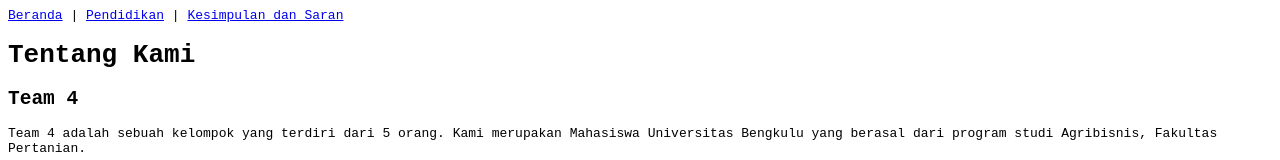
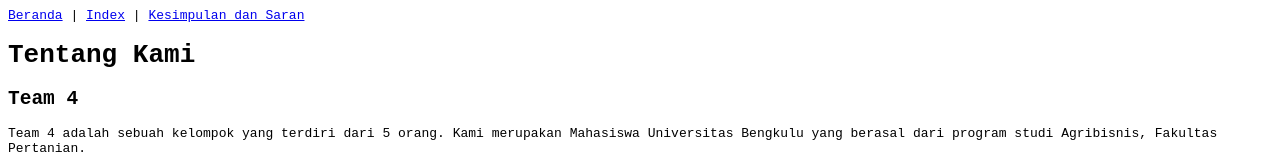
Before and after one commit to 160602/Website-Pendidikan, a plain HTML site: page Beranda.html in a window 1280 px wide. Shown: the top 160 px of the page. Drawn offline with Linux system fonts and the light colour scheme.

Commit message:
Update Beranda.html

```diff
--- a/Beranda.html
+++ b/Beranda.html
@@ -7,7 +7,7 @@
     <title>Beranda</title>
 </head>
 <body style="font-family: monospace;">
-    <a href="Beranda.html">Beranda</a> | <a href="Pendidikan.html">Pendidikan</a> | <a href="Kesimpulan.html">Kesimpulan dan Saran</a>
+    <a href="Beranda.html">Beranda</a> | <a href="Index.html">Index</a> | <a href="Kesimpulan.html">Kesimpulan dan Saran</a>
     <h1>Tentang Kami</h1>
     <h2>Team 4</h2>
     <P> Team 4 adalah sebuah kelompok yang terdiri dari 5 orang. Kami merupakan Mahasiswa Universitas Bengkulu yang berasal dari program studi Agribisnis, Fakultas Pertanian.</P>
@@ -20,8 +20,8 @@
 
 
     <h2>Tujuan Penulisan</h2>
-    <p>-Memberikan Pemahaman tentang defenisi dan unsur-unsur pendidikan</p>
-    <p>-Memberikan informasi tentang jenis-jenis pendidikan</p>
-    <p>-Meningkatkan Pemahaman Pembaca tentang pentingnya Pendidikan</p>
+    <p>- Memberikan Pemahaman tentang defenisi dan unsur-unsur pendidikan</p>
+    <p>- Memberikan informasi tentang jenis-jenis pendidikan</p>
+    <p>- Meningkatkan Pemahaman Pembaca tentang pentingnya Pendidikan</p>
 </body>
 </html>
```
